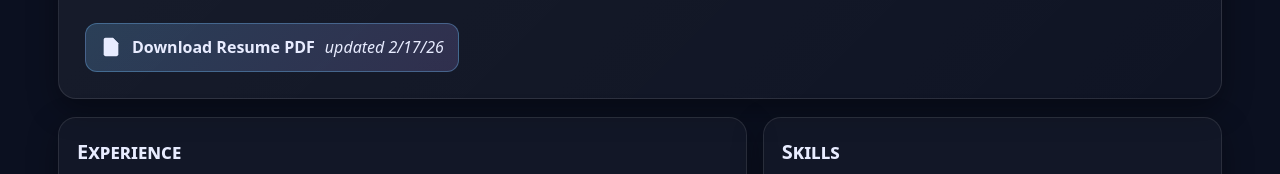
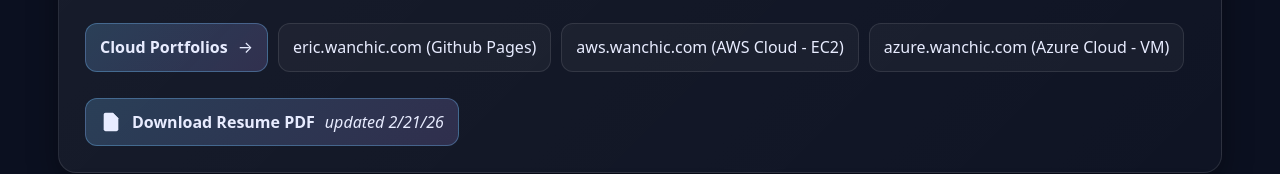
Before and after one commit to wanchic/wanchic.github.io, a plain HTML site: page index.html in a window 1280 px wide. Shown: the part 546-720 px from the top of the page. Drawn offline with Linux system fonts and the light colour scheme.

Commit message:
- Added Portfolio Links for:   Github Pages, AWS, and Azure - Updated Resume

```diff
--- a/index.html
+++ b/index.html
@@ -102,7 +102,19 @@
           </a>
         </div>
         <div class="cta social-icons">
-          <a class="btn primary" href="resume_eric_wanchic-2026-02-17.pdf" aria-label="Download Resume PDF">
+          <a class="btn primary" href="#contact"><strong>Cloud Portfolios</strong> →</a>
+          <a class="btn" href="https://eric.wanchic.com" target="_blank" rel="noreferrer" aria-label="GitHub">
+            eric.wanchic.com (Github Pages)
+          </a>
+          <a class="btn" href="https://aws.wanchic.com" target="_blank" rel="noreferrer" aria-label="AWS">
+            aws.wanchic.com (AWS Cloud - EC2)
+          </a>
+          <a class="btn" href="https://azure.wanchic.com" target="_blank" rel="noreferrer" aria-label="Azure">
+            azure.wanchic.com (Azure Cloud - VM)
+          </a>
+        </div>
+        <div class="cta social-icons">
+          <a class="btn primary" href="resume_eric_wanchic-2026-02-21.pdf" aria-label="Download Resume PDF">
             <svg xmlns="http://www.w3.org/2000/svg" width="22" height="22" viewBox="0 0 24 24" fill="currentColor">
               <!-- document -->
               <path d="M14 2H6a2 2 0 0 0-2 2v16a2 2 0 0 0 2 2h12a2 2 0 0 0 2-2V8z"/>
@@ -111,7 +123,7 @@
               <path d="M12 11v6"/>
               <path d="M9 14l3 3 3-3"/>
             </svg>
-            <strong>Download Resume PDF</strong><i>updated 2/17/26</i>
+            <strong>Download Resume PDF</strong><i>updated 2/21/26</i>
           </a>
         </div>
         </div>
```
Also changed, not shown: 1 other file.
